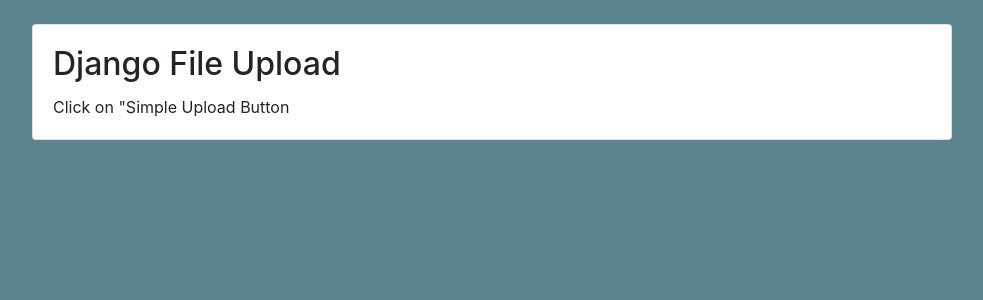
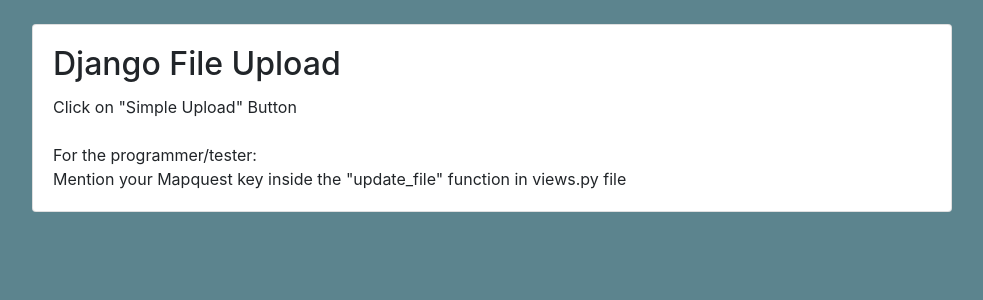
Before and after one commit to dipeshpal1994/geocode, a Django app: page / in a window 1280 px wide. Shown: the part 56-356 px from the top of the page, without its empty margins (148-1131 px from the left). Run offline with Django 3.2, Linux system fonts and the light colour scheme; parts of the project's set-up code (start-up, migrations or seed data) failed here and were passed over; some libraries are stand-ins or nearby versions.

Commit message:
Add files via upload

```diff
--- a/Geocode/Geocode/templates/home.html
+++ b/Geocode/Geocode/templates/home.html
@@ -3,7 +3,10 @@
 {% block content %}
   <h2 class="card-title">Django File Upload</h2>
   <p class="card-text">
-    Click on "Simple Upload Button
+    Click on "Simple Upload" Button</br></br>
+
+    For the programmer/tester:</br>
+    Mention your Mapquest key inside the "update_file" function in views.py file
   </p>
 
 {% endblock %}
--- a/Geocode/Geocode/templates/upload.html
+++ b/Geocode/Geocode/templates/upload.html
@@ -8,6 +8,6 @@
     <button type="submit">Upload file</button>
   </form>
   {% if url %}
-    <p>Uploaded file: <a href="{{ url }}">{{ url }}</a></p>
+    <p>Uploaded file and modified file both are in 'media' folder: <a href="{{ url }}">{{ url }}</a></p>
   {% endif %}
 {% endblock %}
```
